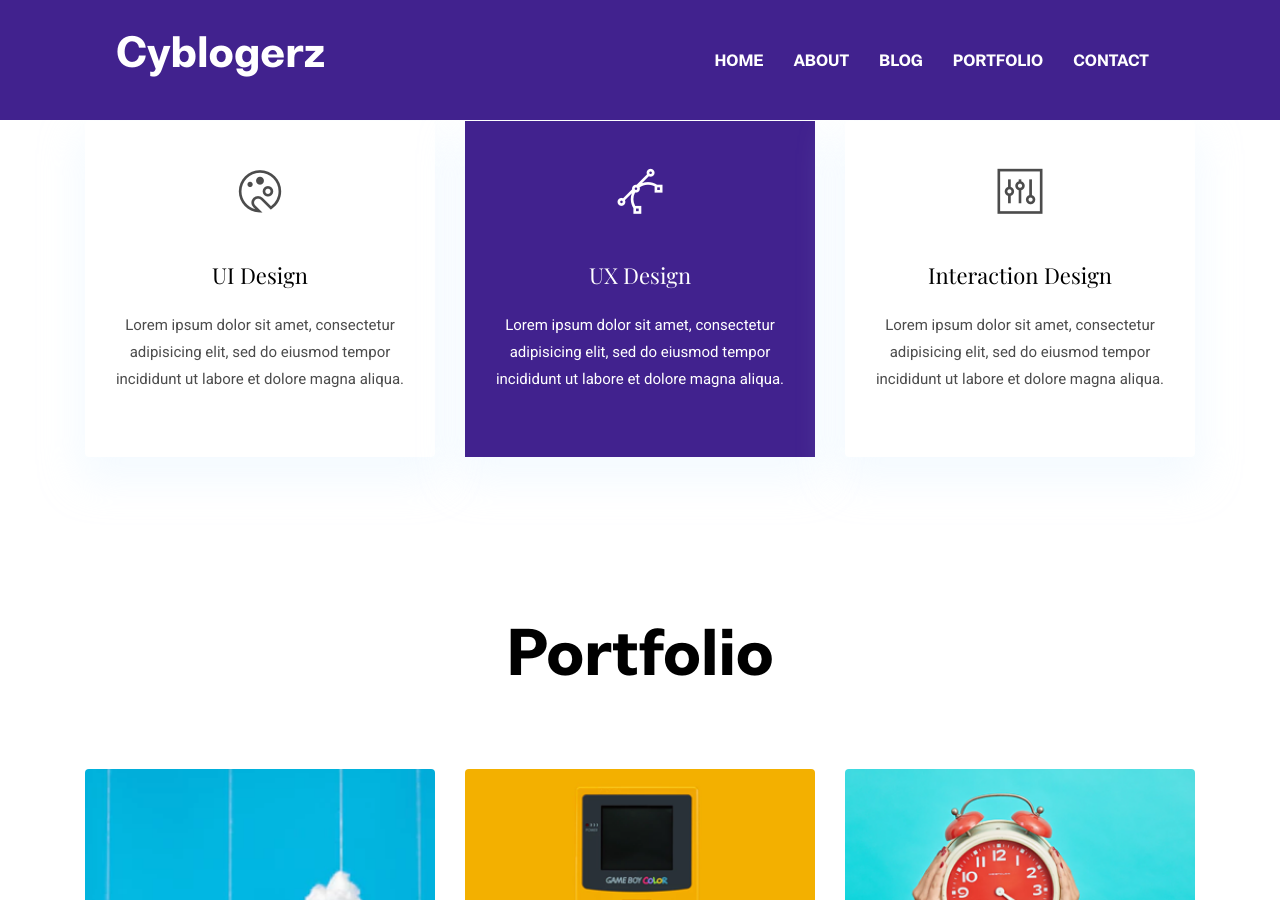
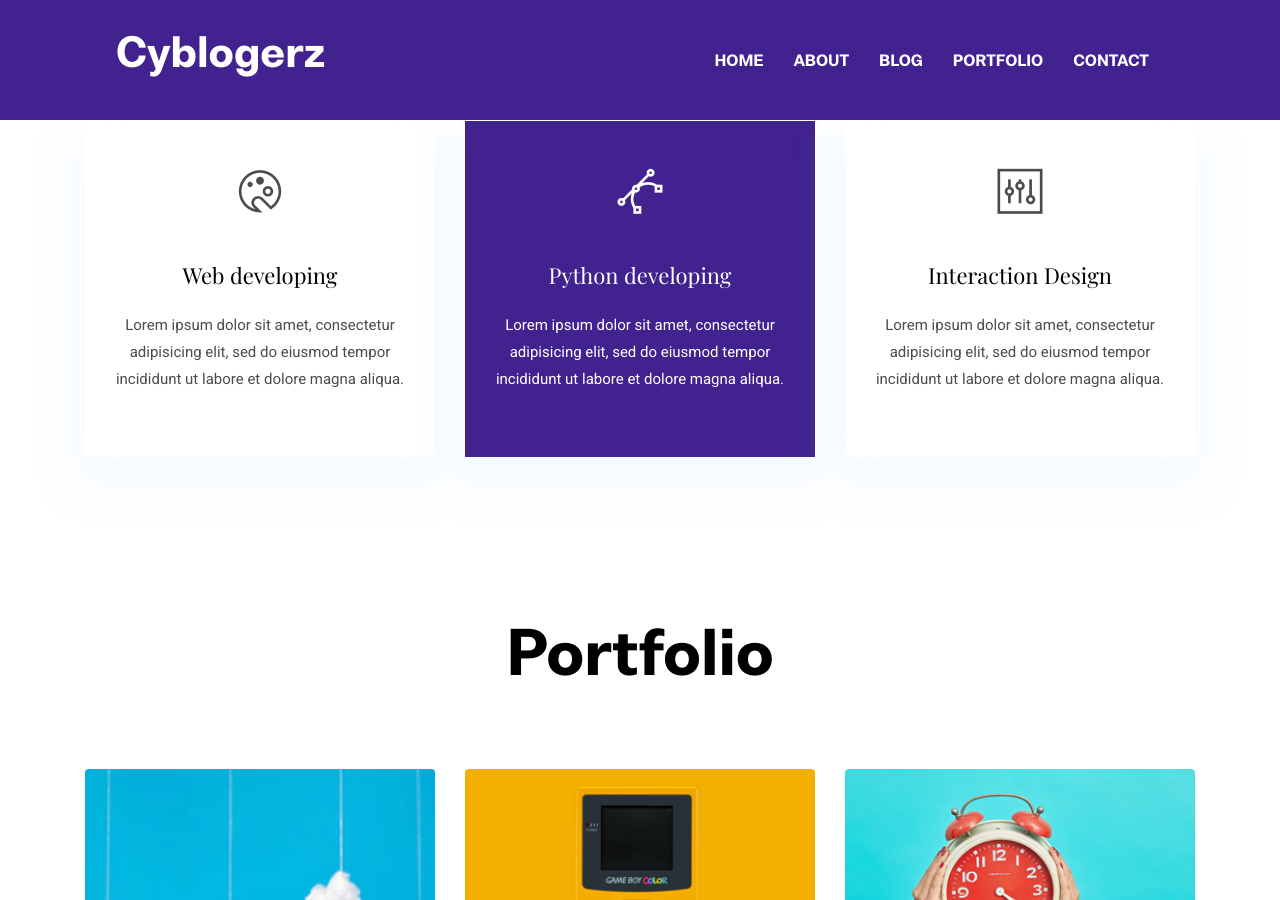
Before and after one commit to cyblogerz/cyblogerz.github.io, a Jekyll site: the page built from index.html, in a window 1280 px wide and 900 px high, scrolled down 3274 px. Built offline with Jekyll 4.4.1, drawn with Linux system fonts in a browser that asks for light colours; some of the changed text lies outside the part shown.

Commit message:
fixed some typos

```diff
--- a/_data/settings.yml
+++ b/_data/settings.yml
@@ -94,7 +94,7 @@ team:
 
 skills-title: Skills
 skills:
-- {name: Pyrhon, color: '#fdb157', value: '90%'}
+- {name: Python, color: '#fdb157', value: '90%'}
 - {name: Logo Design, color: '#9473e6', value: '60%'}
 - {name: Web design, color: '#bdecf6', value: '80%'}
 - {name: c++, color: '#ffbcaa', value: '70%'}
@@ -127,13 +127,13 @@ education:
 services-title: Services
 services:
 - {
-    name: UI Design,
+    name: Web developing,
     icon: ti-palette,
     description: 'Lorem ipsum dolor sit amet, consectetur adipisicing elit, sed do eiusmod tempor incididunt ut labore et dolore magna aliqua.',
     active: # Add true to select section
   }
 - {
-    name: UX Design,
+    name: Python developing,
     icon: ti-vector,
     description: 'Lorem ipsum dolor sit amet, consectetur adipisicing elit, sed do eiusmod tempor incididunt ut labore et dolore magna aliqua.',
     active: true # Add true to select section
```
